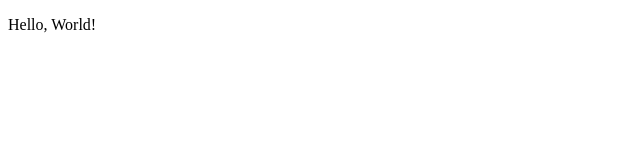
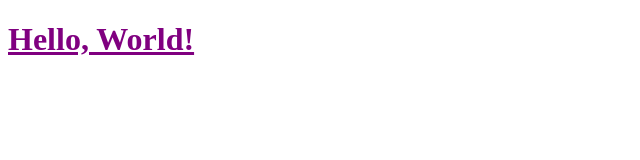
Before and after one commit to cpriestley/codeup-web-exercises, a plain HTML site: page welcome.html in a window 1280 px wide. Shown: the whole page, without its empty margins (0-640 px from the left). Drawn offline with Linux system fonts and the light colour scheme.

Commit message:
add forms.html and style.css for 'Intro to CSS' assignment

```diff
--- /dev/null
+++ b/css/style.css
@@ -0,0 +1,4 @@
+.fancy-header {
+    color: purple; /* single line comment */
+    text-decoration: underline;
+}
--- a/welcome.html
+++ b/welcome.html
@@ -2,10 +2,11 @@
 <html lang="en">
     <head>
         <title>Welcome</title>
+        <link rel="stylesheet" href="./css/style.css">
     </head>
     <body>
         <main>
-            <p>Hello, World!</p>
+            <h1 class="fancy-header">Hello, World!</h1>
         </main>
     </body>
 </html>
```
